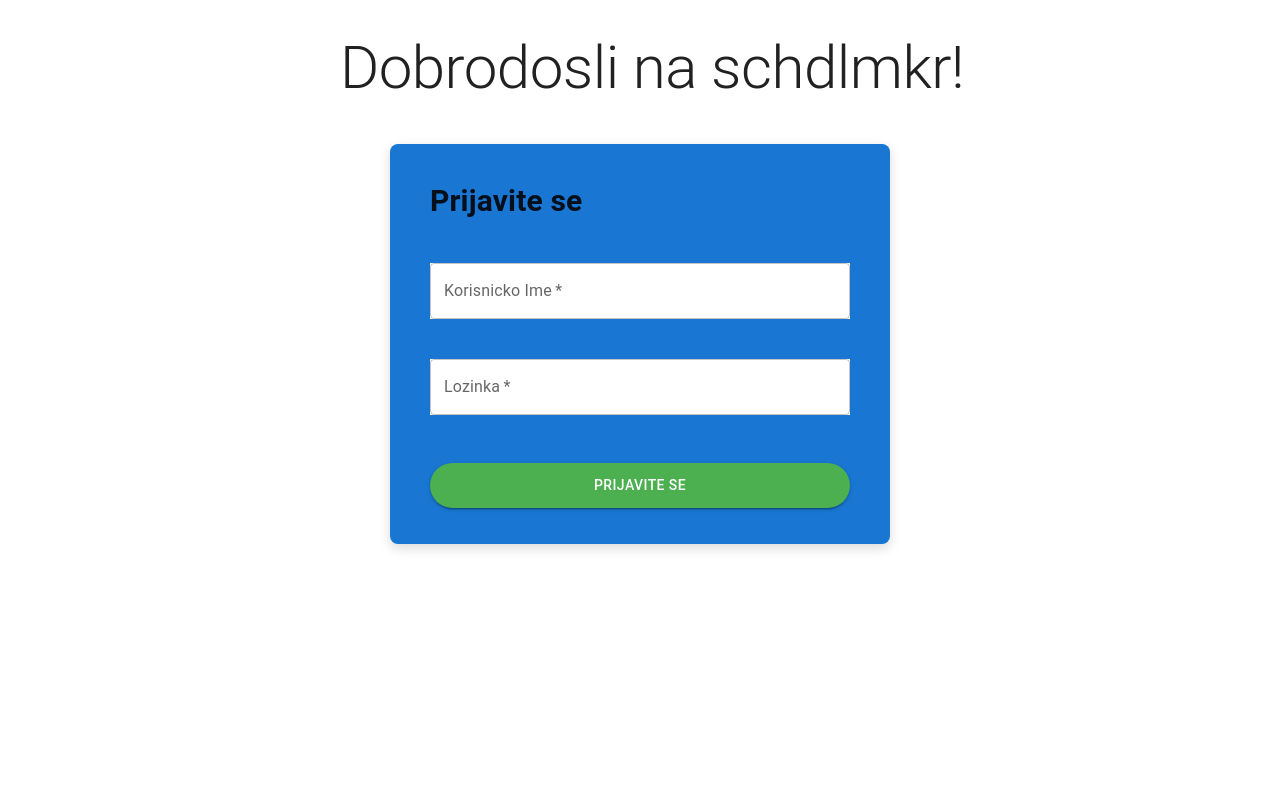
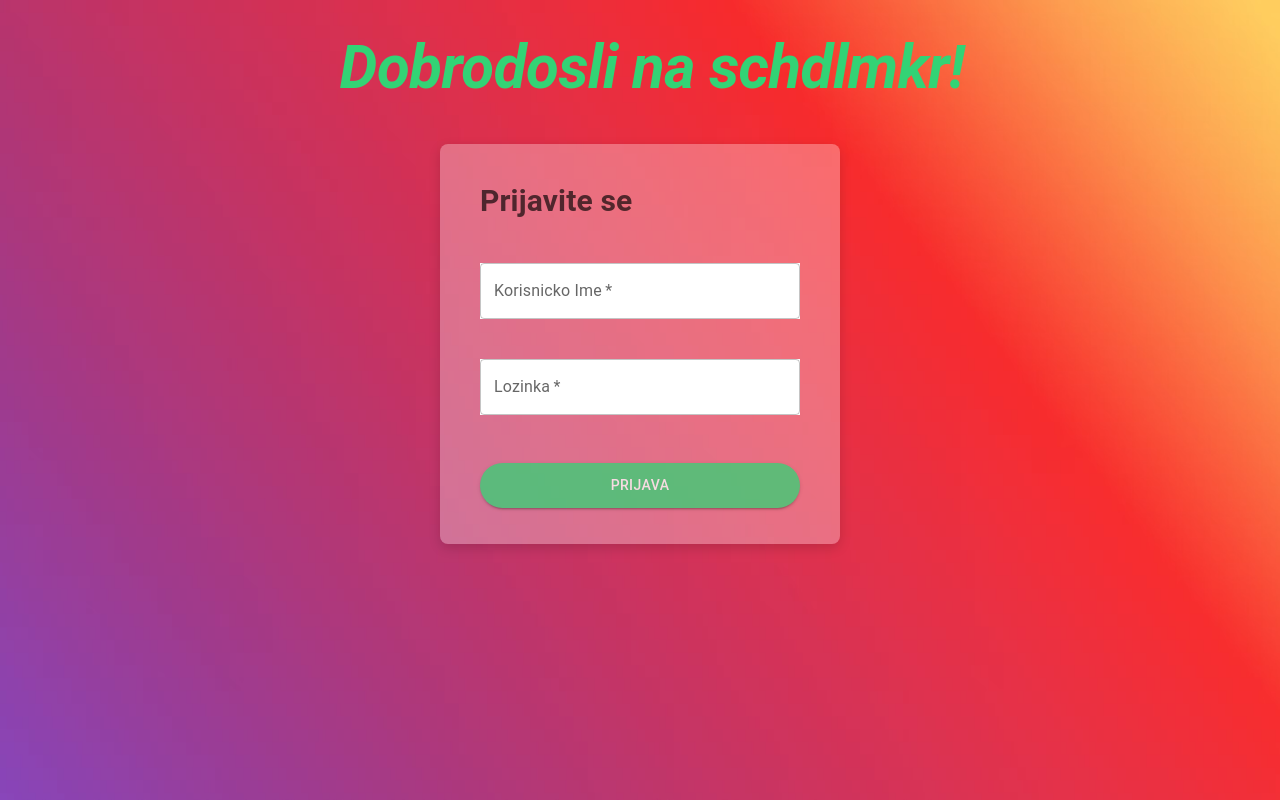
Before and after one commit to djordjevicStevan/schdlmkr, a Next.js app: page / in a window 1280 px wide. Built offline with nearby package versions, Linux system fonts and the light colour scheme.

Commit message:
minor style cleanup on login page

```diff
--- a/src/app/page.js
+++ b/src/app/page.js
@@ -1,8 +1,15 @@
-import { TextField, Typography, Button, Box } from "@mui/material";
+import { TextField, Typography, Button, Box} from "@mui/material";
+import Image from "next/image";
 
 export default function Page({children}) {
   return (
     <Box>
+        <Image
+          src="/background.avif"
+          fill={true}
+          alt="Background image"
+          style={{ zIndex: -1 }}
+        />
         <Typography variant="h2"
           sx={{
             mt: 4,
@@ -10,75 +17,92 @@ export default function Page({children}) {
             display: "flex",
             alignItems: "center",
             justifyContent: "center",
+            fontStyle: "italic",
+            fontWeight: "700",
+            color: "#33d375"
           }}
         >
           Dobrodosli na schdlmkr!
         </Typography>
         <Box
     sx={{
-            borderRadius: "8px",
-            width: 500,
+      borderRadius: '8px',
+      width: 400,
       height: 400,
-            margin: "0 auto",
+      margin: '0 auto',
       mt: 5,
-            backgroundColor: "primary.main",
-            boxShadow: "0px 4px 12px 0px rgba(0, 0, 0, 0.15)",
-            paddingTop: "10px"
+      backgroundColor: 'rgba(255, 255, 255, 0.3)',
+      boxShadow: '0px 4px 12px 0px rgba(0, 0, 0, 0.15)',
+      paddingTop: '10px',
     }}
   >
     <Box
       sx={{
-            display: "flex",
-            justifyContent: "left",
+        display: 'flex',
+        justifyContent: 'left',
         ml: 5,
         mt: 3,
         fontSize: 30,
-            fontWeight: "700"
+        fontWeight: '700',
+        opacity: "75%"
       }}
     >
       Prijavite se
     </Box>
-          <TextField id="outlined-basic" label="Korisnicko Ime" variant="outlined" required
+    <TextField
+      id="outlined-basic"
+      label="Korisnicko Ime"
+      variant="outlined"
+      color="primary"
+      required
       sx={{
-            display: "flex",
-            justifyContent: "left",
+        display: 'flex',
+        justifyContent: 'left',
         ml: 5,
         mr: 5,
         mt: 5,
-            backgroundColor: "white"
+        backgroundColor: 'white',
       }}
     />
-          <TextField id="outlined-basic" label="Lozinka" variant="outlined" type="password" required
+    <TextField
+      id="outlined-basic"
+      label="Lozinka"
+      variant="outlined"
+      type="password"
+      required
       sx={{
-            display: "flex",
-            justifyContent: "left",
+        display: 'flex',
+        justifyContent: 'left',
         ml: 5,
         mr: 5,
         mt: 5,
-            backgroundColor: "white"
+        backgroundColor: 'white'
       }}
     />
     <Box
       sx={{
-            display: "flex",
-            alignItems: "center",
-            justifyContent: "center",
+        display: 'flex',
+        alignItems: 'center',
+        justifyContent: 'center',
         mt: 3,
-            mb: 3
+        mb: 3,
       }}
     >
-          <Button variant="contained" size="medium"
+      <Button
+        variant="contained"
+        size="medium"
         sx={{
-            backgroundColor: "#4caf50",
-            borderRadius: "30px",
-            padding: "10px",
-            width: "100%",
+          backgroundColor: '#33d375',
+          borderRadius: '30px',
+          padding: '10px',
+          width: '100%',
           mr: 5,
           ml: 5,
-            mt: 3
+          mt: 3,
+          opacity: "75%"
         }}
       >
-            Prijavite se
+        Prijava
       </Button>
     </Box>
   </Box>
```
Also changed, not shown: public/background.avif (added). Lines whose indentation alone changed are shown as unchanged.
